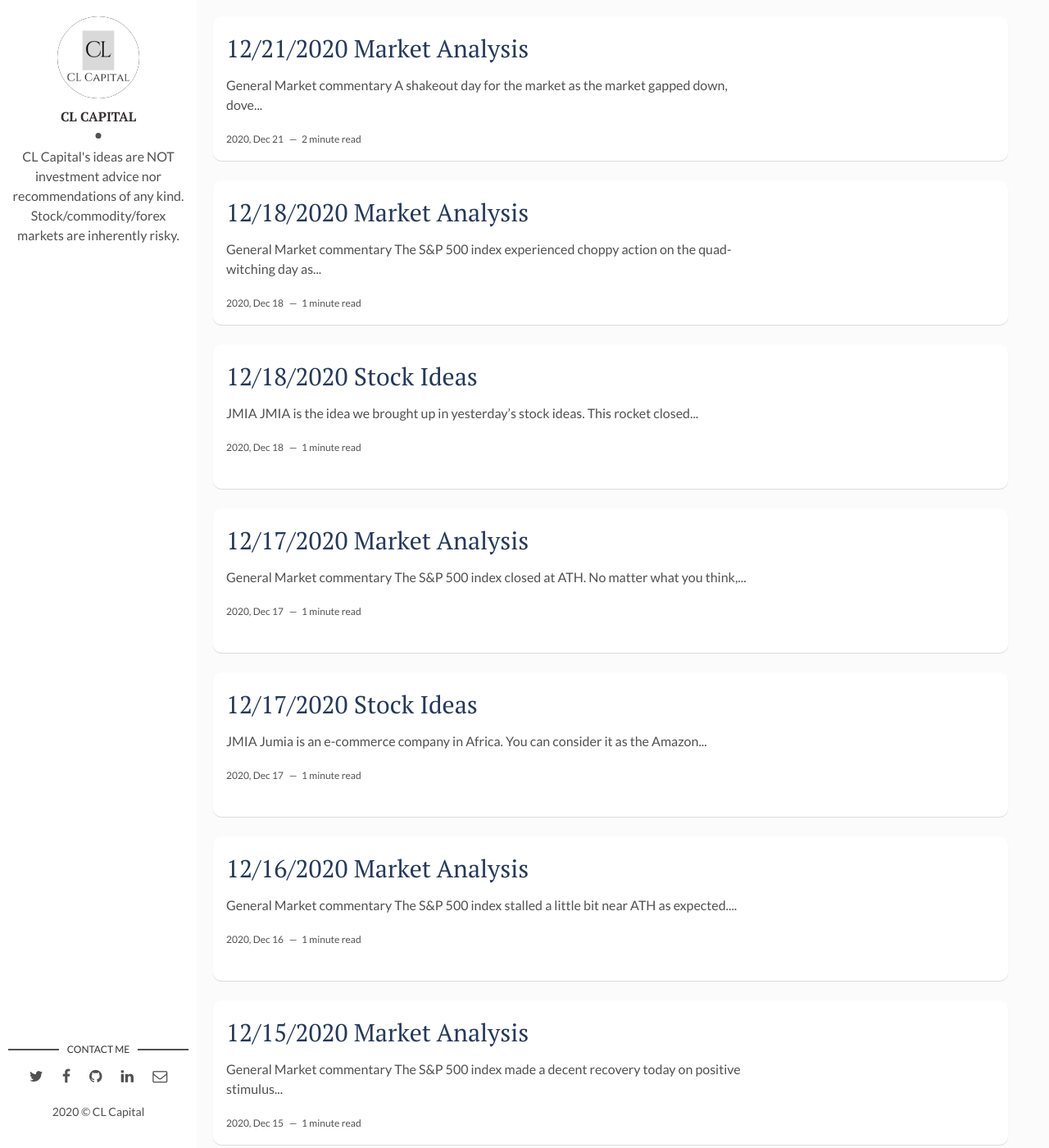
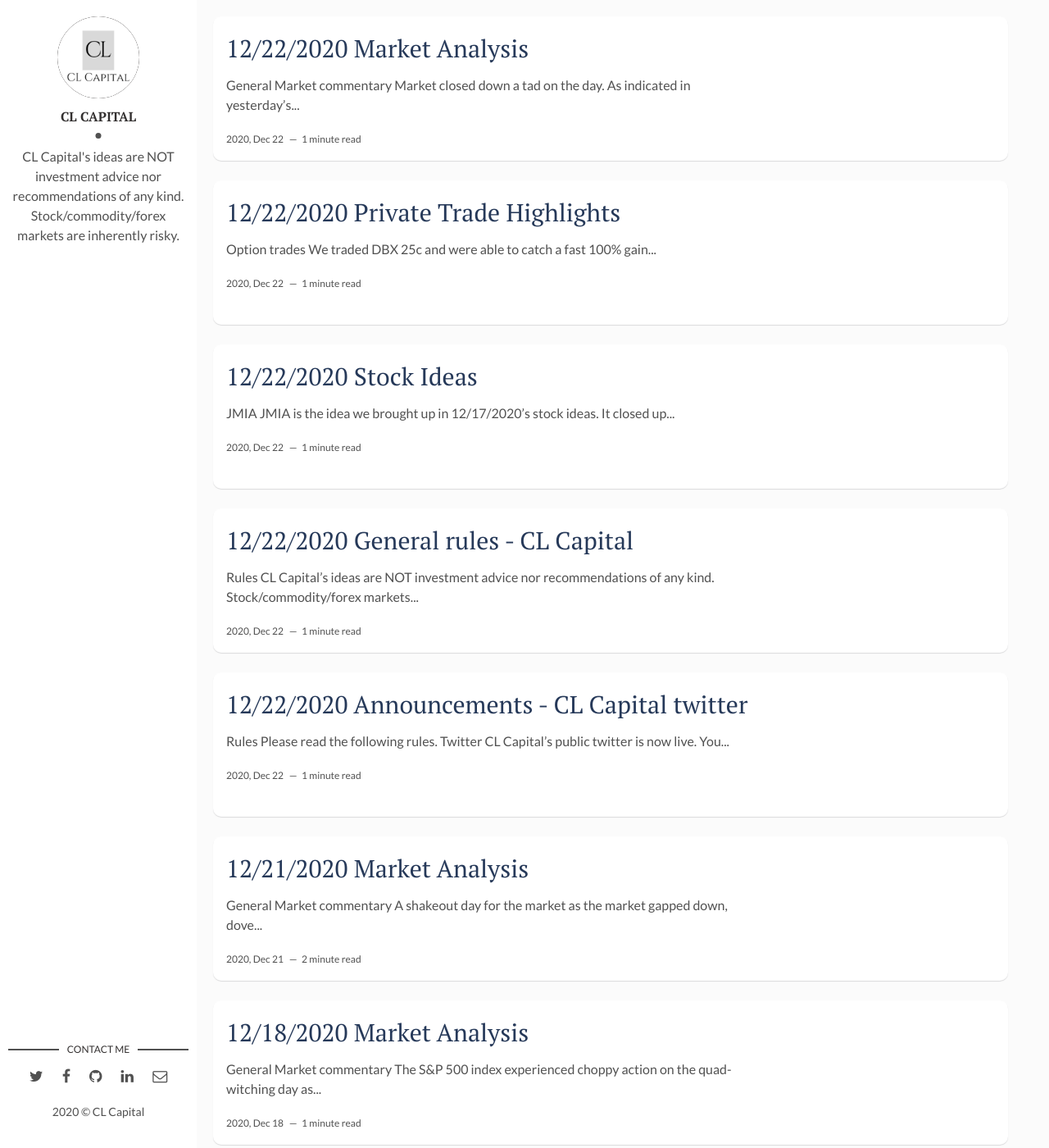
Before and after one commit to CLCapital/clcapical.github.io, a Jekyll site: the page built from index.html, in a window 1280 px wide and 1400 px high. Shown: the whole window at 82% size. Built offline with Jekyll 4.4.1, drawn with Linux system fonts in a browser that asks for light colours; the list of posts is cut into pages by our own code.

Commit message:
20201222

```diff
--- a/_config.yml
+++ b/_config.yml
@@ -11,7 +11,7 @@ site-twitter: #if your site has a twitter account, enter it here
 # Author Settings
 author: CL Capital # add your name
 author-img: favicon/apple-touch-icon-144x144.png # add your photo
-about-author: CL Capital's ideas are NOT investment advice nor recommendations of any kind. Stock/commodity/forex markets are inherently risky. # add description
+about-author: CL Capital's ideas are NOT investment advice nor recommendations of any kind. Stock/commodity/forex markets are inherently risky.
 social-twitter: RealCLCapital
 social-facebook: # add your Facebook handle
 social-github: # add your Github handle
--- /dev/null
+++ b/_posts/2020-12-22-clcapital-twitter-rules.20201222.markdown
@@ -0,0 +1,23 @@
+---
+layout: post
+title: 12/22/2020 Announcements - CL Capital twitter
+date: 2020-12-22 11:56:00 -0800
+description: Announcements - CL Capital twitter
+#img: # Add image post (optional)
+fig-caption: # Add figcaption (optional)
+tags: [annoucements, administation, public, private, twitter]
+---
+
+# Rules
+Please read the following [rules]({% post_url 2020-12-22-general-rules-20201222 %}).
+
+# Twitter
+[CL Capital's public twitter](https://twitter.com/RealCLCapital) is now live. You can subscribe the twitter and enable the notifications to stay tuned.
+This public twitter will mainly alert you when a new post is available and occasionally some investment ideas.
+
+[CL Capital's private twitter](https://twitter.com/CLCapPrivate) is now live. This twitter is by-invitation only and may or may not be continued.
+All the real-time trade alerts are published here. Some of CL Capital's secrets to achieve 100%+ annual return are shared here too.
+Some trade highlights will be posted on the website like [this one - 2020/12/22's trade-highlights]({% post_url 2020-12-22-trade-highlights-20201222 %}).
+CL Capital is currently sharing all the valuable knowledge and information for completely FREE right now. This is an effort to teach normal people like you to beat wall street professionals on financial markets.
+Furthermore, we believe the knowledge should be more widely spreaded. CL Capital's private twitter membership is to reward community members with extrodinary contributions.
+Those of you who proactively help to grow CL Capital's community will be rewarded with CL Capital's private twitter membership. One investment idea from this private twitter could make your year.
--- /dev/null
+++ b/_posts/2020-12-22-general-rules-20201222.markdown
@@ -0,0 +1,15 @@
+---
+layout: post
+title: 12/22/2020 General rules - CL Capital
+date: 2020-12-22 11:56:00 -0800
+description: General rules - CL Capital
+#img: # Add image post (optional)
+fig-caption: # Add figcaption (optional)
+tags: [annoucements, administation, rules]
+---
+
+# Rules
+1. CL Capital's ideas are NOT investment advice nor recommendations of any kind.
+2. Stock/commodity/forex markets are inherently risky. There is NO guaranteed outcome for ANY kinds of investments.
+3. You as the reader are solely responsible for making your own investment decisions.
+4. CL Capital's admins are NOT registered as securities brokers nor investment advisors. Please seek financial advisors for investment ideas.
--- /dev/null
+++ b/_posts/2020-12-22-market-update-20201222.markdown
@@ -0,0 +1,27 @@
+---
+layout: post
+title: 12/22/2020 Market Analysis
+date: 2020-12-22 12:56:00 -0800
+description: Market Analysis
+#img: # Add image post (optional)
+fig-caption: # Add figcaption (optional)
+tags: [General Market, VIX, USD, WTIC]
+---
+# General Market commentary
+[![SPX]({{site.baseurl}}/assets/img/2020-12-22/SPX-d.jpg)]({{site.baseurl}}/assets/img/2020-12-22/SPX-d.jpg)
+Market closed down a tad on the day. As indicated in [yesterday's market update]({% post_url 2020-12-21-market-update-20201221 %}), the general market indeed experienced elevated volatility. This can be seen on VIX readings as well.
+
+# Quantative market model signal
+1. Midterm trend: moderately bullish
+2. Midterm risk: high
+
+# Featured charts
+## VIX
+[![VIX]({{site.baseurl}}/assets/img/2020-12-22/VIX-d.jpg)]({{site.baseurl}}/assets/img/2020-12-22/VIX-d.jpg)
+VIX spiked higher and closed weak yesterday. Today's effort to contain VIX didn't make much progress. Recently VIX has been rising together with SPX, further confirming CLCapital's thesis of elevated volatility.
+## USD
+[![USD]({{site.baseurl}}/assets/img/2020-12-22/USD-d.jpg)]({{site.baseurl}}/assets/img/2020-12-22/USD-d.jpg)
+USD tried to spike higher today but sold off later in the day. USD weakness is one of the key drivers of the market rally. If USD gets any up legs, the general market will be under pressure.
+## WTIC
+[![WTIC]({{site.baseurl}}/assets/img/2020-12-22/WTIC-d.jpg)]({{site.baseurl}}/assets/img/2020-12-22/WTIC-d.jpg)
+Crude oil is weakening after a strong recovery. The weakness is also confirmed by "recovery stocks" like JETS/XLE. This is a warning sign for the general market. However, if you are positioned in tech stocks, then you should feel the money is rotating into your hands.
--- /dev/null
+++ b/_posts/2020-12-22-stock-ideas.20201222.markdown
@@ -0,0 +1,22 @@
+---
+layout: post
+title: 12/22/2020 Stock Ideas
+date: 2020-12-22 11:56:00 -0800
+description: Stock Ideas
+#img: # Add image post (optional)
+fig-caption: # Add figcaption (optional)
+tags: [Stock, JMIA, VNET, Cloud, China, ECommerce]
+---
+# [JMIA](https://group.jumia.com/)
+[![JMIA]({{site.baseurl}}/assets/img/2020-12-22/JMIA-market-summary.jpg)]({{site.baseurl}}/assets/img/2020-12-22/JMIA-market-summary.jpg)
+
+JMIA is the idea we brought up in [12/17/2020's stock ideas]({% post_url 2020-12-17-stock-ideas-20201217 %}).
+It closed up +14.18% on the day. If you followed our idea then you should be smiling now.
+Looks like it still wants higher prices. However, you need to manage your own risks. CL Capital will NOT manage your account for you.
+
+# [VNET](https://www.21vianet.com/)
+[![VNET]({{site.baseurl}}/assets/img/2020-12-22/VNET-market-summary.jpg)]({{site.baseurl}}/assets/img/2020-12-22/VNET-market-summary.jpg)
+
+VNET also comes from [12/17/2020's stock ideas]({% post_url 2020-12-17-stock-ideas-20201217 %}).
+VNET was up nicely +6.5% in the early session but faded a bit and closed +3.43%.
+Both VNET and JMIA are able to provide our readers >10% profits in less than a week.
--- /dev/null
+++ b/_posts/2020-12-22-trade-highlights-20201222.markdown
@@ -0,0 +1,17 @@
+---
+layout: post
+title: 12/22/2020 Private Trade Highlights
+date: 2020-12-22 11:56:00 -0800
+description: Private Trade Highlights
+#img: # Add image post (optional)
+fig-caption: # Add figcaption (optional)
+tags: [Stock, Options, Trade, Private, Highlight, PTON]
+---
+# Option trades
+[![DBX]({{site.baseurl}}/assets/img/2020-12-22/CLCapitalPrivate/DBX25c-trade.jpg)]({{site.baseurl}}/assets/img/2020-12-22/CLCapitalPrivate/DBX25c-trade.jpg)
+
+We traded DBX 25c and were able to catch a fast 100% gain in less than 10 minutes.
+Option trading is ultra-risky so manage risk is the most important thing in the game.
+
+# Stock trades
+[![PTON]({{site.baseurl}}/assets/img/2020-12-22/CLCapitalPrivate/PTON-testimonial.jpg)]({{site.baseurl}}/assets/img/2020-12-22/CLCapitalPrivate/PTON-testimonial.jpg)
```
Also changed, not shown: assets/img/2020-12-22/CLCapitalPrivate/DBX25c-trade.jpg (added), assets/img/2020-12-22/CLCapitalPrivate/PTON-testimonial.jpg (added), assets/img/2020-12-22/JMIA-market-summary.jpg (added), assets/img/2020-12-22/SPX-d.jpg (added), assets/img/2020-12-22/USD-d.jpg (added), assets/img/2020-12-22/VIX-d.jpg (added), assets/img/2020-12-22/VNET-market-summary.jpg (added), assets/img/2020-12-22/WTIC-d.jpg (added).
